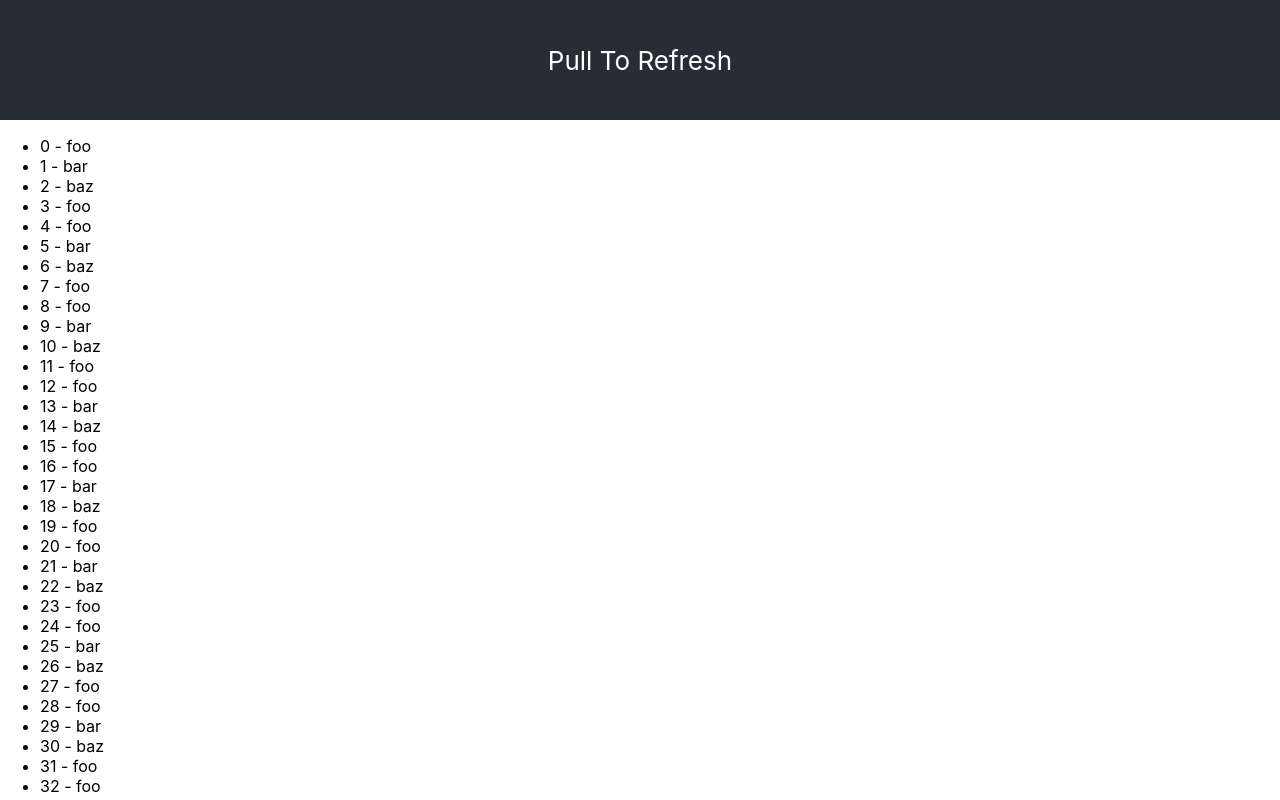
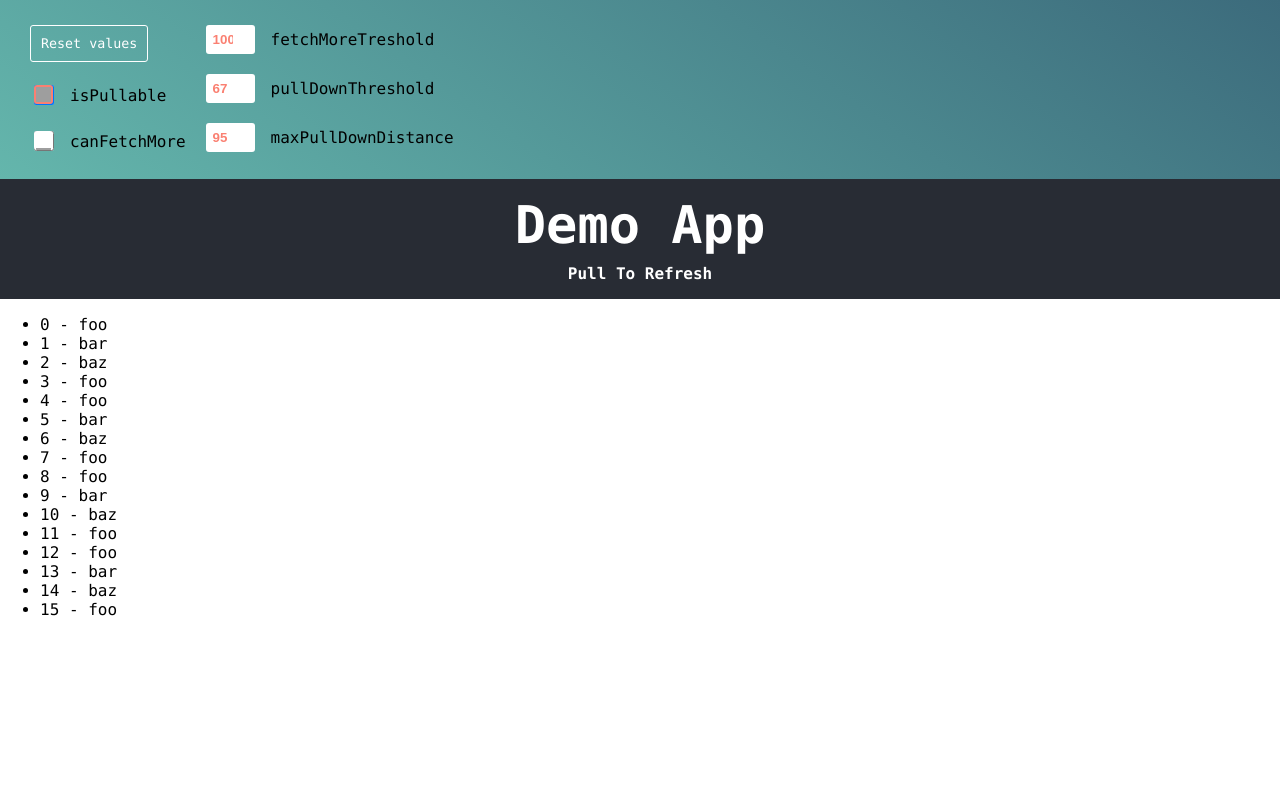
Before and after one commit to thmsgbrt/react-simple-pull-to-refresh, a React (Create React App) app in the folder playground/: page / in a window 1280 px wide. Built offline with nearby package versions, Linux system fonts and the light colour scheme; grey boxes are pictures that could not be loaded.

Commit message:
DEMO: Add a command panel

```diff
--- a/playground/src/App.css
+++ b/playground/src/App.css
@@ -1,7 +1,3 @@
-.App {
-  height: 100vh;
-}
-
 .App-header {
   text-align: center;
   background-color: #282c34;
@@ -13,3 +9,11 @@
   font-size: calc(10px + 2vmin);
   color: white;
 }
+
+.App-ptr {
+  height: 100%;
+}
+
+.App-commands {
+  background: linear-gradient(35deg, #64b6ac, #3c6b7c 100%);
+}
--- a/playground/src/App.tsx
+++ b/playground/src/App.tsx
@@ -1,11 +1,33 @@
 import React, { useState } from 'react';
 import './App.css';
 import PullToRefresh from './pull-to-refresh';
+import Commands from './commands/commands';
+
+const DEFAULT_VALUES = {
+  isPullable: true,
+  canFetchMore: false,
+  fetchMoreThreshold: 100,
+  pullDownThreshold: 67,
+  maxPullDownDistance: 95,
+};
 
 const App: React.FC = () => {
   // prettier-ignore
   const FAKE_LIST = ['foo','bar','baz','foo','foo','bar','baz','foo','foo','bar','baz','foo','foo','bar','baz','foo'];
   const [list, setList] = useState<string[]>(FAKE_LIST);
+  const [isPullable, setIsPullable] = useState<boolean>(DEFAULT_VALUES.isPullable);
+  const [canFetchMore, setCanFetchMore] = useState<boolean>(DEFAULT_VALUES.canFetchMore);
+  const [fetchMoreThreshold, setFetchMoreThreshold] = useState<number>(DEFAULT_VALUES.fetchMoreThreshold);
+  const [pullDownThreshold, setPullDownThreshold] = useState<number>(DEFAULT_VALUES.pullDownThreshold);
+  const [maxPullDownDistance, setMaxPullDownDistance] = useState<number>(DEFAULT_VALUES.maxPullDownDistance);
+
+  const handleReset = (): void => {
+    setIsPullable(DEFAULT_VALUES.isPullable);
+    setCanFetchMore(DEFAULT_VALUES.canFetchMore);
+    setFetchMoreThreshold(DEFAULT_VALUES.fetchMoreThreshold);
+    setPullDownThreshold(DEFAULT_VALUES.pullDownThreshold);
+    setMaxPullDownDistance(DEFAULT_VALUES.maxPullDownDistance);
+  };
 
   const getNewData = (): void => {
     setTimeout(() => {
@@ -15,9 +37,36 @@ const App: React.FC = () => {
 
   return (
     <div className="App">
-      <PullToRefresh onRefresh={getNewData} canFetchMore={true} onFetchMore={getNewData}>
+      <div className="App-commands">
+        <Commands
+          canFetchMore={canFetchMore}
+          setCanFetchMore={() => setCanFetchMore(!canFetchMore)}
+          isPullable={isPullable}
+          setIsPullable={() => setIsPullable(!isPullable)}
+          fetchMoreThreshold={fetchMoreThreshold}
+          setFetchMoreThreshold={(n: number) => setFetchMoreThreshold(n)}
+          pullDownThreshold={pullDownThreshold}
+          setPullDownThreshold={(n: number) => setPullDownThreshold(n)}
+          maxPullDownDistance={maxPullDownDistance}
+          setMaxPullDownDistance={(n: number) => setMaxPullDownDistance(n)}
+          onReset={handleReset}
+        />
+      </div>
+      <div className="App-ptr">
+        <PullToRefresh
+          onRefresh={getNewData}
+          canFetchMore={canFetchMore}
+          isPullable={isPullable}
+          onFetchMore={getNewData}
+          fetchMoreThreshold={fetchMoreThreshold}
+          pullDownThreshold={pullDownThreshold}
+          maxPullDownDistance={maxPullDownDistance}
+        >
           <>
-          <header className="App-header">Pull To Refresh</header>
+            <header className="App-header">
+              <h1>Demo App</h1>
+              <h2>Pull To Refresh</h2>
+            </header>
             <div className="App-container">
               <ul>
                 {list.map((item: string, index: number) => (
@@ -30,6 +79,7 @@ const App: React.FC = () => {
           </>
         </PullToRefresh>
       </div>
+    </div>
   );
 };
 
--- /dev/null
+++ b/playground/src/commands/commands.css
@@ -0,0 +1,74 @@
+.commands {
+  display: flex;
+  overflow-x: auto;
+  padding: 15px 20px;
+}
+
+.command__group {
+  display: flex;
+  align-items: center;
+  margin: 10px;
+  font-size: 1rem;
+}
+
+input[type='number'] {
+  background: white;
+  border-radius: 3px;
+  line-height: 15px;
+  background-position: 0 15px;
+  background-repeat: no-repeat;
+  background-size: 15px 15px;
+  border-width: 2px;
+  border-style: solid;
+  border-color: transparent;
+  color: salmon;
+  font-weight: bold;
+  padding: 5px;
+  margin-right: 1rem;
+  width: 35px;
+}
+
+input[type='checkbox'] {
+  height: 20px;
+  width: 20px;
+  position: relative;
+  margin-right: 1rem;
+}
+
+input[type='checkbox']:after {
+  content: '\00D7';
+  display: block;
+  background: white;
+  background-image: url('https://cdn0.iconfinder.com/data/icons/slim-square-icons-basics/100/basics-21-32.png');
+  pointer-events: none;
+  position: absolute;
+  top: 0;
+  left: 0;
+  height: 15px;
+  width: 15px;
+  color: transparent;
+  transition: 0.25s all ease-in-out;
+  border-radius: 3px;
+  line-height: 15px;
+  background-position: 0 15px;
+  background-repeat: no-repeat;
+  background-size: 15px 15px;
+  border-width: 2px;
+  border-style: solid;
+  border-color: transparent;
+}
+input[type='checkbox']:checked:after {
+  background-color: salmon;
+  background-position: 0 0;
+}
+input[type='checkbox']:hover:after {
+  border-color: salmon;
+}
+
+button {
+  background: transparent;
+  border: 1px solid white;
+  border-radius: 3px;
+  padding: 10px;
+  color: white;
+}
--- /dev/null
+++ b/playground/src/commands/commands.tsx
@@ -0,0 +1,91 @@
+import React from 'react';
+import './commands.css';
+
+interface Props {
+  canFetchMore: boolean;
+  isPullable: boolean;
+  fetchMoreThreshold: number;
+  pullDownThreshold: number;
+  maxPullDownDistance: number;
+  setCanFetchMore: Function;
+  setIsPullable: Function;
+  setFetchMoreThreshold: Function;
+  setPullDownThreshold: Function;
+  setMaxPullDownDistance: Function;
+  onReset: Function;
+}
+
+const Commands = ({
+  canFetchMore,
+  isPullable,
+  setCanFetchMore,
+  setIsPullable,
+  setFetchMoreThreshold,
+  fetchMoreThreshold,
+  setPullDownThreshold,
+  pullDownThreshold,
+  setMaxPullDownDistance,
+  maxPullDownDistance,
+  onReset,
+}: Props) => {
+  return (
+    <div className="commands">
+      <div style={{ display: 'flex', flexDirection: 'column' }}>
+        <div className="command__group">
+          <button onClick={() => onReset()}>
+            <code>Reset values</code>
+          </button>
+        </div>
+        <div className="command__group">
+          <input type="checkbox" id="ptr" checked={isPullable} onChange={() => setIsPullable()} />
+          <label htmlFor="ptr">
+            <code>isPullable</code>
+          </label>
+        </div>
+        <div className="command__group">
+          <input type="checkbox" id="fetchMore" checked={canFetchMore} onChange={() => setCanFetchMore()} />
+          <label htmlFor="fetchMore">
+            <code>canFetchMore</code>
+          </label>
+        </div>
+      </div>
+      <div style={{ display: 'flex', flexDirection: 'column' }}>
+        <div className="command__group">
+          <input
+            type="number"
+            id="fetchMoreTreshold"
+            value={fetchMoreThreshold}
+            onChange={e => setFetchMoreThreshold(e.target.value)}
+          />
+          <label htmlFor="fetchMoreTreshold">
+            <code>fetchMoreTreshold</code>
+          </label>
+        </div>
+        <div className="command__group">
+          <input
+            type="number"
+            id="pullDownThreshold"
+            value={pullDownThreshold}
+            onChange={e => setPullDownThreshold(e.target.value)}
+          />
+          <label htmlFor="pullDownThreshold">
+            <code>pullDownThreshold</code>
+          </label>
+        </div>
+        <div className="command__group">
+          <input
+            type="number"
+            id="maxPullDownDistance"
+            value={maxPullDownDistance}
+            onChange={e => setMaxPullDownDistance(e.target.value)}
+          />
+          <label htmlFor="maxPullDownDistance">
+            <code>maxPullDownDistance</code>
+          </label>
+        </div>
+      </div>
+    </div>
+  );
+};
+
+export default Commands;
--- a/playground/src/index.css
+++ b/playground/src/index.css
@@ -1,13 +1,23 @@
 body {
   margin: 0;
-  font-family: -apple-system, BlinkMacSystemFont, 'Segoe UI', 'Roboto', 'Oxygen',
-    'Ubuntu', 'Cantarell', 'Fira Sans', 'Droid Sans', 'Helvetica Neue',
-    sans-serif;
+  font-family: source-code-pro, Menlo, Monaco, Consolas, 'Courier New', monospace;
   -webkit-font-smoothing: antialiased;
   -moz-osx-font-smoothing: grayscale;
 }
 
 code {
-  font-family: source-code-pro, Menlo, Monaco, Consolas, 'Courier New',
-    monospace;
+  font-family: source-code-pro, Menlo, Monaco, Consolas, 'Courier New', monospace;
 }
+
+h1,
+h2 {
+  margin: 0.3rem;
+}
+
+h1  {
+  font-size: 2rem;
+}
+
+h2 {
+  font-size: 1rem;
+}
```
Lines whose indentation alone changed are shown as unchanged.
